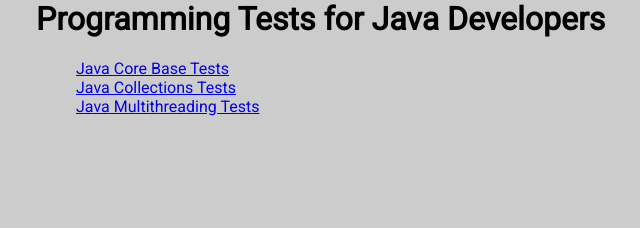
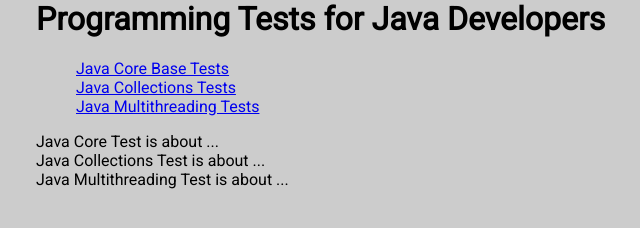
Before and after one commit to ndaleksey/website, a plain HTML site: page index.html in a window 1280 px wide. Shown: the whole page, without its empty margins (92-732 px from the left). Drawn offline with nearby package versions, Linux system fonts and the light colour scheme.

Commit message:
Started to desribe tests

```diff
--- a/index.html
+++ b/index.html
@@ -14,6 +14,10 @@
 	<li><a href="java_collections_tests.html">Java Collections Tests</a></li>
 	<li><a href="java_multithreading_tests.html">Java Multithreading Tests</a></li>
 </ul>
+
+<div>Java Core Test is about ...</div>
+<div>Java Collections Test is about ...</div>
+<div>Java Multithreading Test is about ...</div>
 <script rel="script" src="script.js"></script>
 </body>
 </html>
```
